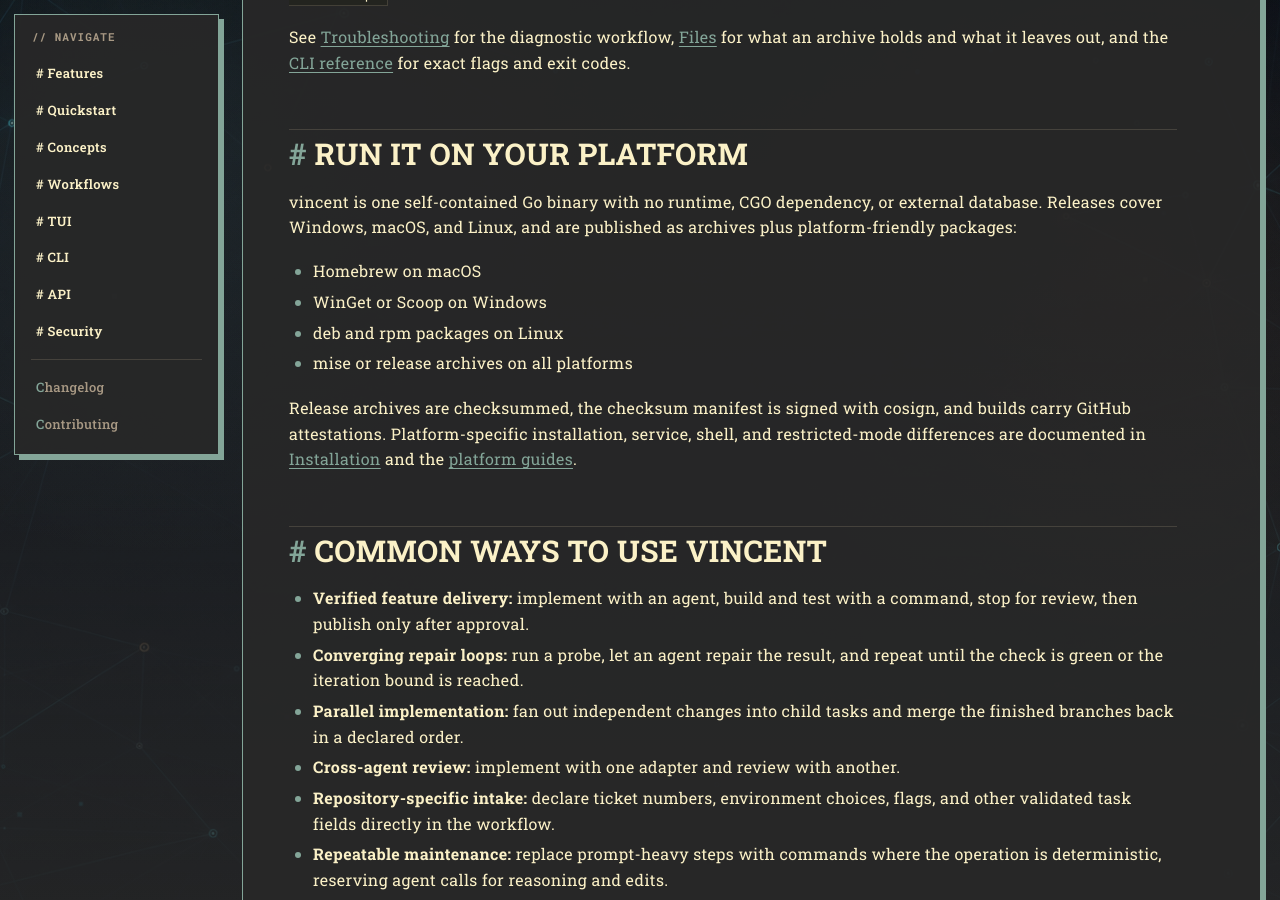
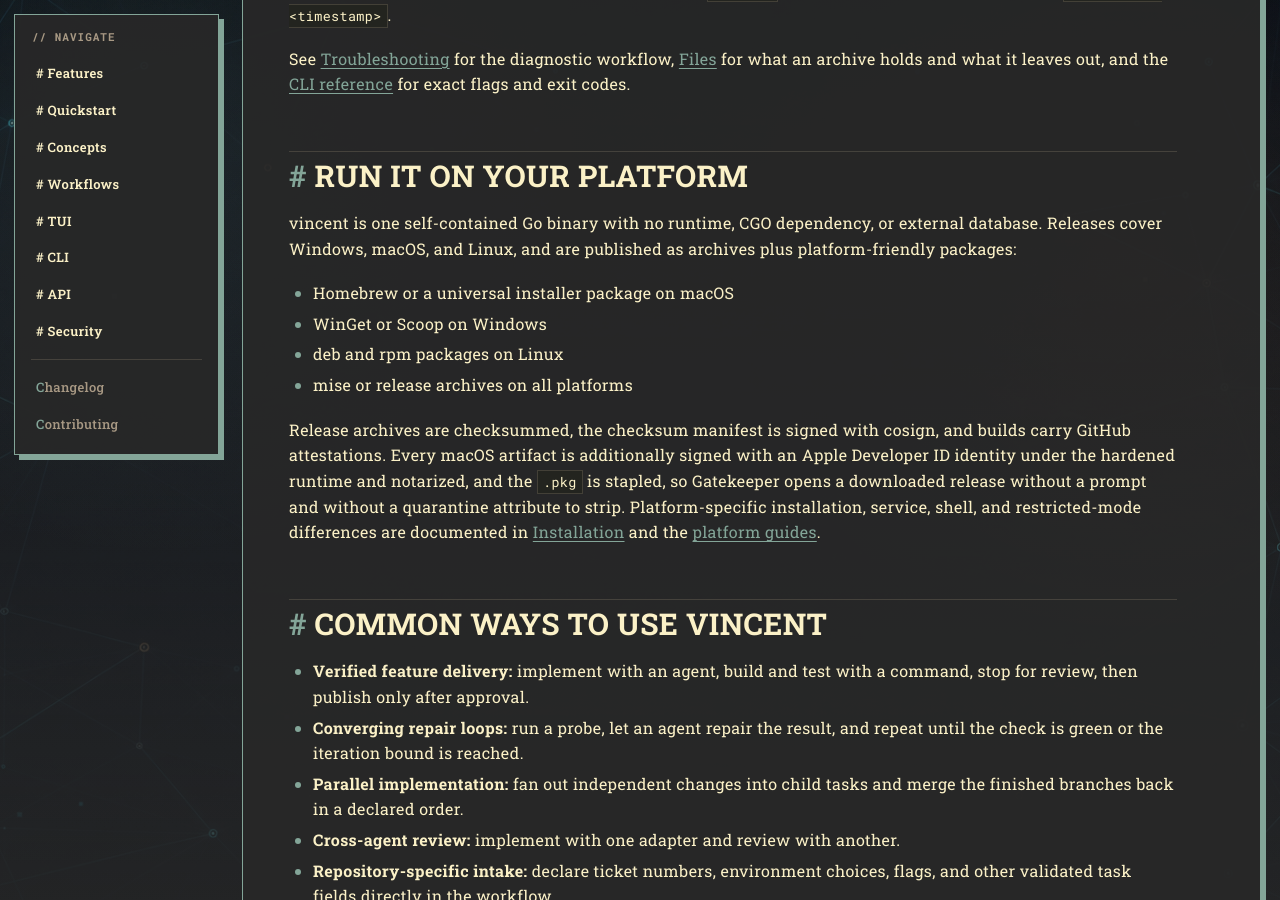
Before and after one commit to lezli01/vincent, a Jekyll site: the page built from docs/features.md, in a window 1280 px wide and 900 px high, scrolled down 5309 px. Built offline with Jekyll 4.4.1, drawn with Linux system fonts in a browser that asks for light colours; our own code applies the rules of GitHub Pages for plain Markdown files; some of the changed text lies outside the part shown.

Commit message:
docs: name the macOS signature in the feature tour and supersede 002's reason
The feature tour's "Run it on your platform" section listed Homebrew as the
only macOS package and described release signing as "checksummed, the checksum
manifest is signed with cosign, and builds carry GitHub attestations". That
sentence was the page's complete account of what a release is signed with, and
it omitted the third signature -- Apple's -- which is the one that produces
this change's entire user-visible effect. The new universal .pkg was missing
from the channel list and the Platforms summary row for the same reason.

Task 002's first decision justifies the Homebrew tap on a cost that no longer
exists: it argues Apple notarization is descoped, so the archive path makes
every macOS user run `xattr -d com.apple.quarantine`, and a cask's postflight
hook does it for them. Task 031 reversed the descope and removed the hook, so
both sentences are false. The tasks index requires a decision to stay binding
until explicitly superseded with the new reasoning, so 002 gains a dated
"partly superseded by 031" note in the form it already uses for task 021 --
the tap stands, its recorded reason does not. Its dated done-criteria and
verification record stay as written; they record what was true on that run.

No Go source changed on this branch, so the source-derived reference pages and
the TUI screenshots are unaffected, and the workflow schema did not move, so
the vincent-workflows skill is left alone.

Refs 031.5

```diff
--- a/docs/features.md
+++ b/docs/features.md
@@ -17,7 +17,7 @@
 | Visibility | Grouped task board, live output, durable transcripts, metrics, file-grouped diffs, workflow graph |
 | Integration | Full CLI, JSON output, stable exit codes, localhost REST API, durable state SSE and live output streams |
 | Operations | Automatic usage-limit waits, one-command diagnostics, orphan cleanup, database integrity checks, backup and restore |
-| Platforms | Windows, macOS, and Linux; Homebrew, WinGet, Scoop, mise, deb/rpm, and archives |
+| Platforms | Windows, macOS, and Linux; Homebrew, a signed and notarized macOS `.pkg`, WinGet, Scoop, mise, deb/rpm, and archives |
 
 ## Orchestrate work instead of terminals
 
@@ -215,14 +215,17 @@
 external database. Releases cover Windows, macOS, and Linux, and are published
 as archives plus platform-friendly packages:
 
-- Homebrew on macOS
+- Homebrew or a universal installer package on macOS
 - WinGet or Scoop on Windows
 - deb and rpm packages on Linux
 - mise or release archives on all platforms
 
 Release archives are checksummed, the checksum manifest is signed with cosign,
-and builds carry GitHub attestations. Platform-specific installation, service,
-shell, and restricted-mode differences are documented in
+and builds carry GitHub attestations. Every macOS artifact is additionally
+signed with an Apple Developer ID identity under the hardened runtime and
+notarized, and the `.pkg` is stapled, so Gatekeeper opens a downloaded release
+without a prompt and without a quarantine attribute to strip. Platform-specific
+installation, service, shell, and restricted-mode differences are documented in
 [Installation](getting-started/installation.md) and the
 [platform guides](README.md#platforms).
 
```
Also changed, not shown: docs/tasks/002-homebrew-tap.md (+9 -0 lines).
